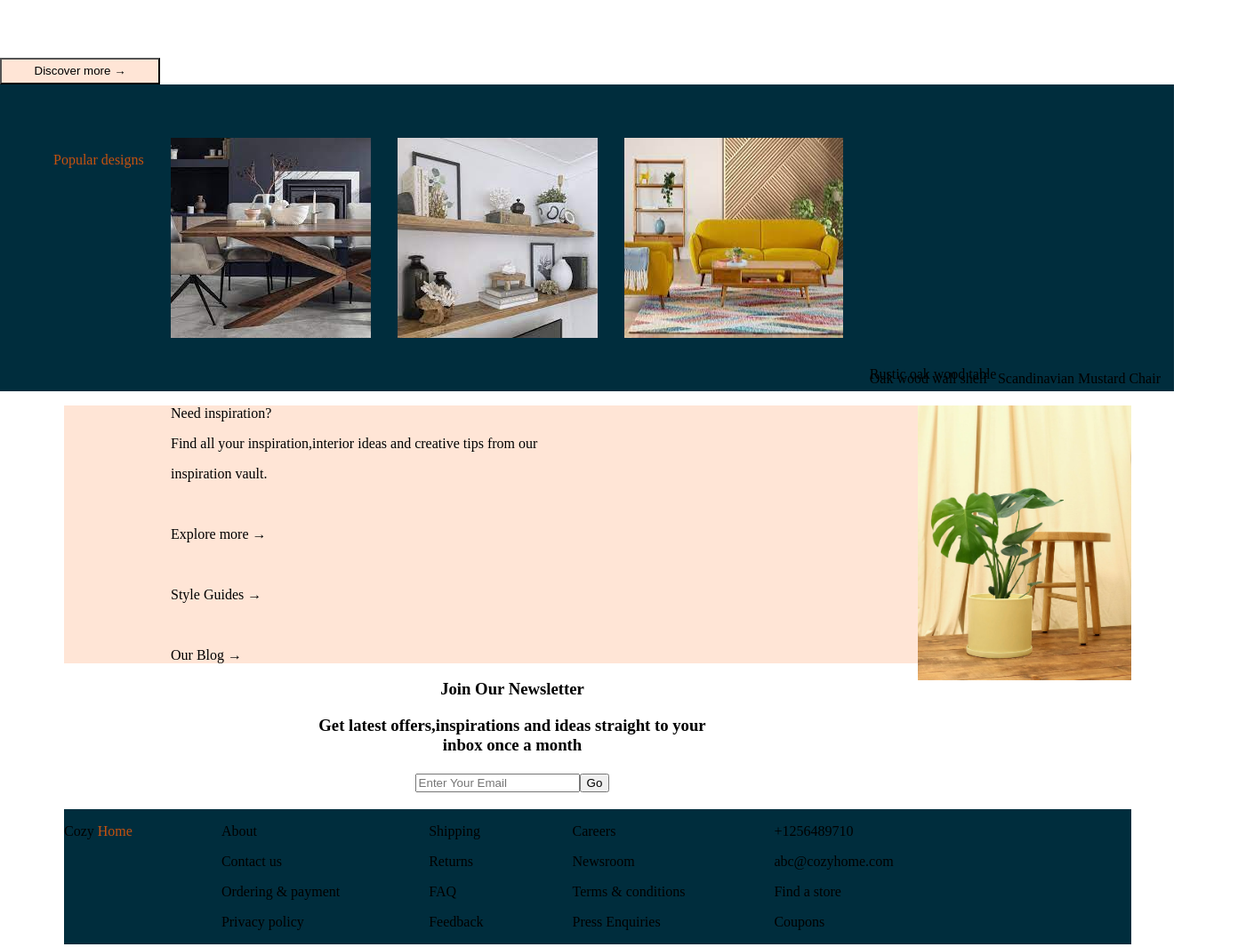
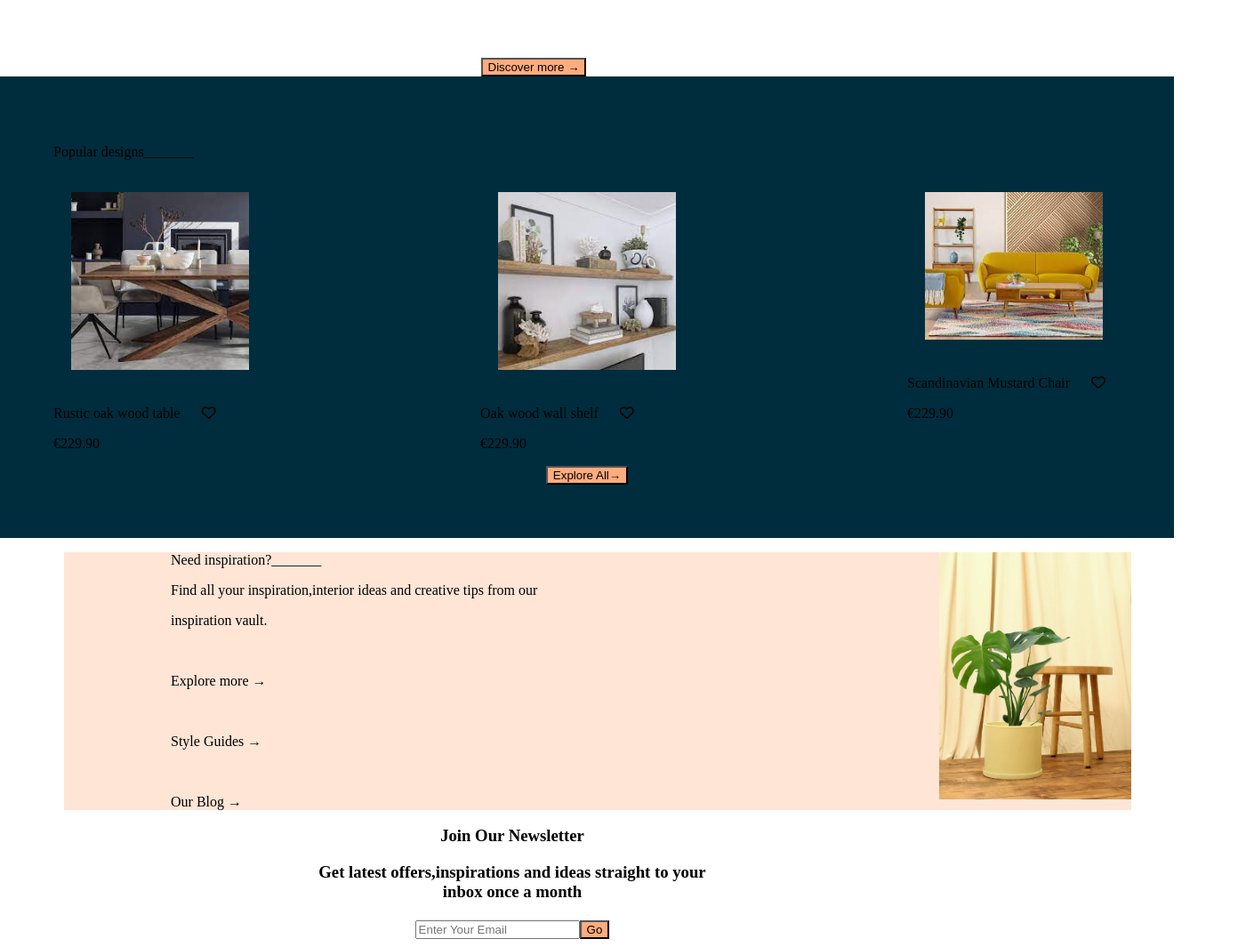
Before and after one commit to njugunagrace/assignment-webdev, a plain HTML site: page index.html in a window 1280 px wide. Shown: the part 1252-2317 px from the top of the page at 89% size, 1392 px wide, since content can reach past the window. Drawn offline with Linux system fonts and the light colour scheme.

Commit message:
created web

```diff
--- a/index.html
+++ b/index.html
@@ -6,20 +6,31 @@
     <meta name="viewport" content="width=device-width, initial-scale=1.0">
     <title>Document</title>
     <link rel="stylesheet" href="style.css">
+    <link rel="preconnect" href="https://fonts.googleapis.com">
+<link rel="preconnect" href="https://fonts.gstatic.com" crossorigin>
+<link href="https://fonts.googleapis.com/css2?family=Poppins:wght@500&display=swap" rel="stylesheet">
+<link href="https://cdnjs.cloudflare.com/ajax/libs/font-awesome/6.3.0/css/all.min.css" rel="stylesheet">
 </head>
 <body>
     <div class="cont1">
         <section>
             <div class="box1">
+
                 <ul id="box" >
                     <li>Cozy<span id="home">Home</span></li>
                     <li>Shop</li>
                     <li>Style</li>
                     <li>Offers</li>
-                    <button id="button1">search</button>
+                    <button id="button"><i class="fa fa-magnifying-glass"></i> search</button>
+                    <i class="fa-regular fa-user"></i>
+                    <i class="fa-regular fa-heart"></i>
+                    <i class="fa-solid fa-bag-shopping"></i>
+                </ul>
 
 
-                </ul>
+
+
+
                 <div class="box2">
                     <h2>Make your dream home</h2>
                     <p>Explore our wide range of modern and cozy furnitures to suit</p><p>your style and dream .Check out the offer on our winter collection</p>
@@ -31,7 +42,7 @@
 
        <section>
 
-           <h3 id="explore">Explore your style__________</h3>
+           <h3 id="exploree">Explore your style__________</h3>
         <div class="cont2">
             <div>
             <p>MODERN</p>
@@ -46,27 +57,45 @@
     </div>
 
        </section>
-       <button id="button">Discover more &#8594</button>
+       <div class="explorer">
+       <button id=explore>Discover more &#8594</button></div>
+
         <div class="cont3">
-             <p id="home"> Popular designs </p>
-            <img src="/oaktable.jpeg" alt="oaktable" >
+            <div class="pop">
+             <p> Popular designs_______ </p>
+            </div>
+            <div class="designs">
+             <div>
+            <img id="oak" src="/oaktable.jpeg" alt="oaktable" >
+            <p>Rustic oak wood table &nbsp;&nbsp;&nbsp;&nbsp;&nbsp;<i class="fa-regular fa-heart"></i></p>
+            <p>&#8364;229.90</p>
+        </div>
 
-            <img src="/shelf.jpeg" alt="wall shelf" >
+        <div class="shelf">
+            <img id="wall" src="/shelf.jpeg" alt="wall shelf" >
+     <p>Oak wood wall shelf &nbsp;&nbsp;&nbsp;&nbsp;&nbsp;<i class="fa-regular fa-heart"></i></p>
+     <p>&#8364;229.90</p>
+    </div>
 
-            <img src="/chair.jpeg" alt="chair" >
+        <div>
+            <img id="mustard" src="/chair.jpeg" alt="chair" >
+            <p>Scandinavian Mustard Chair &nbsp;&nbsp;&nbsp;&nbsp;&nbsp;<i class="fa-regular fa-heart"></i></p>
+            <p>&#8364;229.90</p>
+        </div>
+    </div>
+    <div class="explorer"><button id="explore">Explore All&#8594;</button></div>
+    </div>
 
-            <div class="style">
-                <span id="table">Rustic oak wood table</span>
-                <span id="wallshelf">Oak wood wall shelf</span>
-                <span id="chair">Scandinavian Mustard Chair</span>
 
-            </div>
-        </div>
+
+
+
+
         <section class="section">
         <div class="cont4">
             <img src="/monstera.webp" alt="plant" id="monstera">
             <div class="cont5">
-                <p>Need inspiration?</p>
+                <p>Need inspiration?_______</p>
                 <p>Find all your inspiration,interior ideas and creative tips from our </p><p>inspiration vault.</p>
                 <br>
                 <p>Explore more &#8594</p>
@@ -74,16 +103,19 @@
                 <p>Style Guides &#8594</p>
                 <br>
                 <p>Our Blog &#8594</p>
-                </div>
+
+        </div>
         </div>
         <div class="cont6">
             <h3>Join Our Newsletter<h3>
                 <p>Get latest offers,inspirations and ideas straight to your inbox once a month</p>
-                <input type="text" placeholder="Enter Your Email"><button>Go</button>
+                <input type="text" placeholder="Enter Your Email"><button id="explore">Go</button>
         </div>
         <div class="cont7">
             <div>
                  <p>Cozy <span id="home">Home</span></p>
+                 <i class="fa-brands fa-instagram"></i><i class="fa-brands fa-pinterest"></i><i class="fa-brands fa-facebook-f"></i>
+                 <p><i class="fa-solid fa-copyright"></i><span>cozy Home 2020</span></p>
 
                 </div>
                 <div>
--- a/style.css
+++ b/style.css
@@ -2,27 +2,33 @@ body{
     background-color: white;
     margin: 0%;
     padding: 0%;
+
 }
 .cont1{
 
   width:1200px ;
   height: 600px;
   background-repeat: no-repeat;
+
 }
 #home{
     color:#c5520f; ;
 }
 
 
+
 #box{
     display: flex;
     list-style: none;
-    gap: 80px;
+    gap: 60px;
+    border-bottom: solid;
+    margin-left: 5%;
+    margin-right: 10%;
 }
 #button1{
     width: 20%;
     border-radius: 20%;
-    background-color: #ffe5d6;
+    background-color: #ffac7d;
 }
 .box1{
 background-image: url(./livingroom.jpg);
@@ -44,12 +50,15 @@ padding-bottom: 12%;
 
 }
 #button2{
-    background-color: #ffe5d6;
+    background-color: #ffac7d;
     width: 10%;
     border-radius: 20%;
 }
-#explore{
+.explorer{
     text-align: center;
+
+}#explore{
+    background-color: #ffac7d;
 }
 .cont2{
     display: flex;
@@ -59,13 +68,8 @@ padding-bottom: 12%;
     margin-left: 5%;
     height: 50%;
  }
-#button{
-    width: 15%;
-    height: 5%;
-    /* margin-right: 20%; */
-    background-color: #ffe5d6;
-    text-align: center;
-}
+
+
 
 #image1{
     width: 350px;
@@ -81,39 +85,42 @@ padding-bottom: 12%;
     height: 450px;
 }
 .cont3{
-    display: flex;
     gap: 30px;
     background-color: #002d3d;
     position: relative;
     padding: 5%;
     width: 100%;
+
 }
-.style{
+.pop{
 
+    width: 100%;
+}
+.designs{
+    display: flex;
+    width: 100%;
+    justify-content: space-between;
+
+}
+.explorer{
+    width: 100%;
+    text-align: centre;
 
 }
 
 
-#table{
-    position: absolute;
-    bottom: 10px;
 
-
-
+#oak{
+width: 200px;
+margin: 20px;
 }
-#wallshelf{
-    position: absolute;
-    bottom: 5px;
-    margin-right: 15%;
-
-
-
+#wall{
+    width: 200px;
+    margin: 20px;
 }
-#chair{
-    position: absolute;
-    bottom: 5px;
-    right: 15px;
-
+#mustard{
+    width: 200px;
+    margin: 20px;
 }
 .cont4{
     background-color: #ffe5d6;
@@ -121,18 +128,19 @@ padding-bottom: 12%;
     height: 50%;
 
 
+
 }
 .cont5{
 margin-left: 10%;
-border-radius: 100%;
-width: 50%;
+border-radius:50%;
+width: 100%;
 
 
 }
 #monstera{
     float: right;
-    height: 100%;
-    width: 20%;
+    /* height: 80%; */
+    width: 18%;
 
 }
 .cont6{
```
Also changed, not shown: search.png (deleted).
